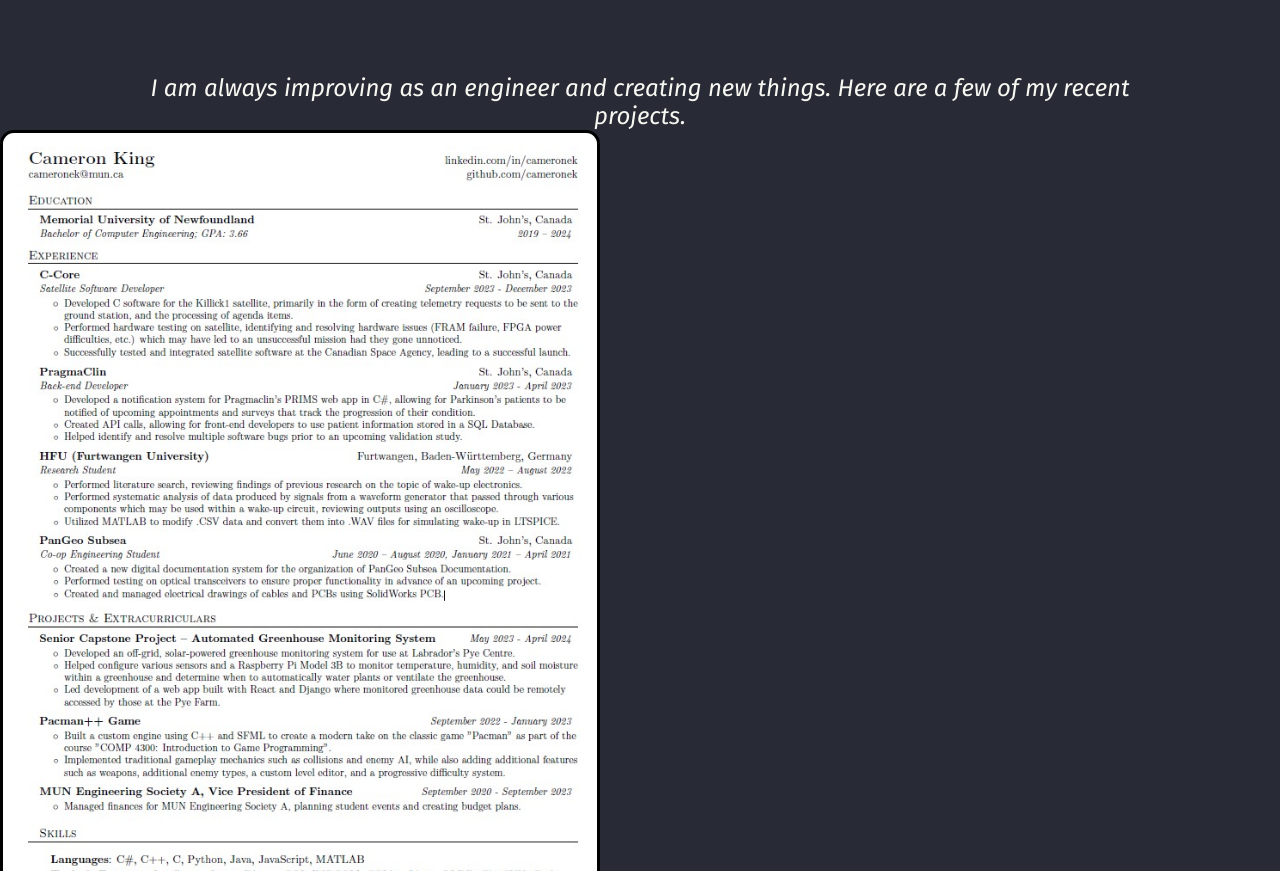
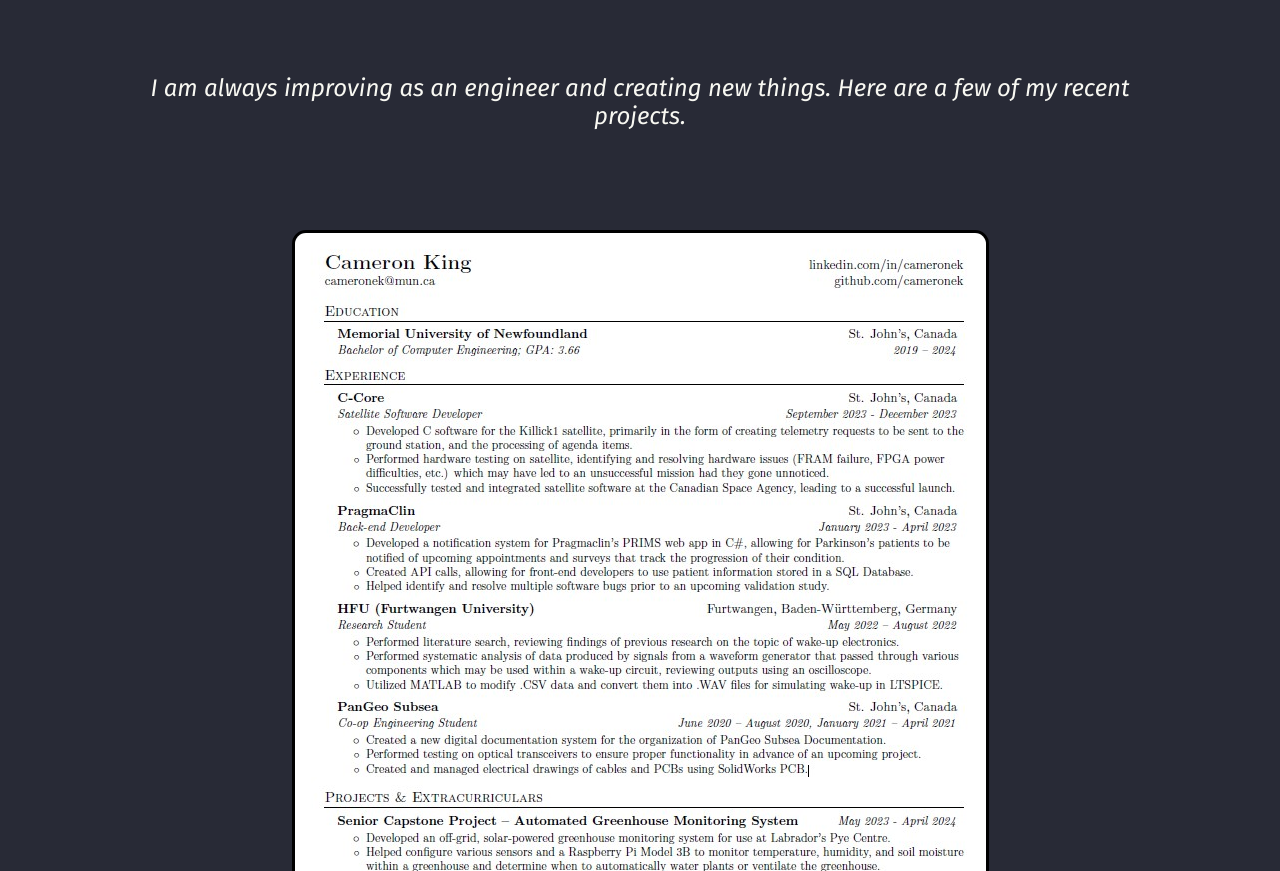
Before and after one commit to Cameronek/CK-Portfolio, a React (Create React App) app in the folder portfolio/: page / in a window 1280 px wide. Shown: the part 1929-2800 px from the top of the page. Built offline with nearby package versions, Linux system fonts and the light colour scheme; a web font is replaced by a local one.

Commit message:
Styled the resume section, added hyperlinks to socials button in the navbar.

```diff
--- a/portfolio/src/components/NavBar/navbar.css
+++ b/portfolio/src/components/NavBar/navbar.css
@@ -18,8 +18,15 @@
 	height: 6rem;
 }
 
+.desktopMenu {
+	align-items: center;
+	justify-content:center;
+	display:flex;
+	flex-wrap: wrap;
+}
+
 .desktopMenuListItem{
-	margin: 1rem;
+	margin-left: 1rem;
 	cursor: pointer;
 }
 
--- a/portfolio/src/components/NavBar/navbar.js
+++ b/portfolio/src/components/NavBar/navbar.js
@@ -20,15 +20,21 @@
 
 			<div className="desktopButtonContainer">
 				<button className="desktopMenuButton">
-					<img src={linkedIn} alt="linkedInDesktopButton" className="linkedInDesktopButton"/>
+					<a href="https://www.linkedin.com/in/cameronek/" target="_blank">
+						<img src={linkedIn} alt="linkedInDesktopButton" className="linkedInDesktopButton"/>
+					</a>
 				</button>
 
 				<button className="desktopMenuButton">
-					<img src={github} alt="githubDesktopButton" className="githubDesktopButton"/>
+					<a href="https://github.com/Cameronek" target="_blank">
+						<img src={github} alt="githubDesktopButton" className="githubDesktopButton"/>
+					</a>
 				</button>
 
 				<button className="desktopMenuButton">
-					<img src={email} alt="emailDesktopButton" className="emailDesktopButton"/>
+					<a href="mailto:cameronek@mun.ca">
+						<img src={email} alt="emailDesktopButton" className="emailDesktopButton"/>
+					</a>
 				</button>
 			</div>
 		</nav>
--- a/portfolio/src/components/Resume/resume.css
+++ b/portfolio/src/components/Resume/resume.css
@@ -1,5 +1,18 @@
+.resumeSection {
+    margin-top: 100px;
+    margin-bottom: 100px;
+    display: flex;
+    flex-direction: column;
+    align-items: center;
+
+}
+
 .resumeImage {
+    display: flex;
     border: 3px solid;
     border-radius: 14px;
-    max-width: 600px;
+    max-width: 95%;
+    max-height: 95%;
+    width: auto;
+    height: auto;
 }
--- a/portfolio/src/components/Resume/resume.js
+++ b/portfolio/src/components/Resume/resume.js
@@ -5,7 +5,9 @@
 const resume = () => {
 	return (
 	<div class ="resumeSection">
+
 		<img class="resumeImage" src={resumeImage} />
+
 	</div>
 )}
 
```
